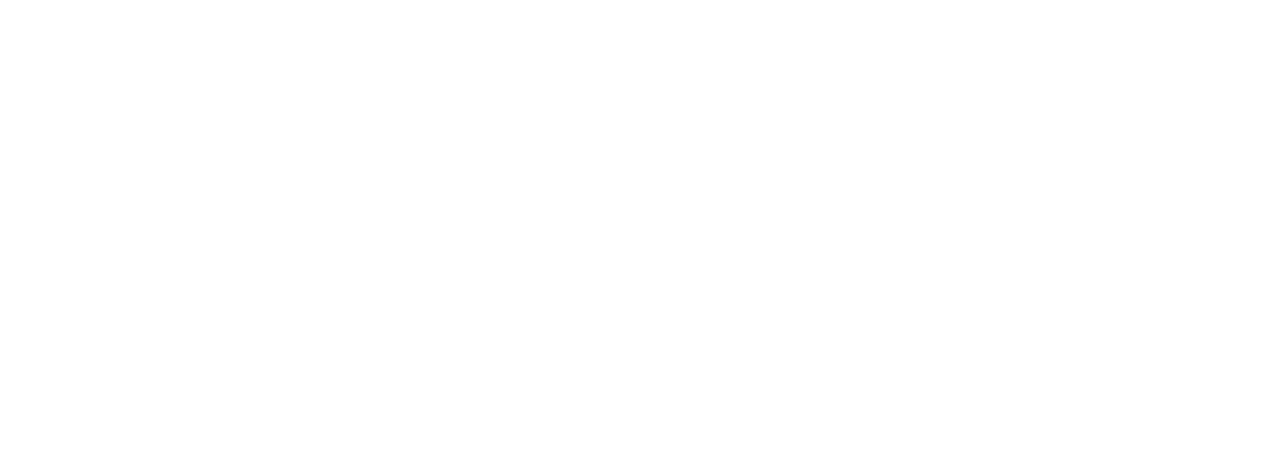
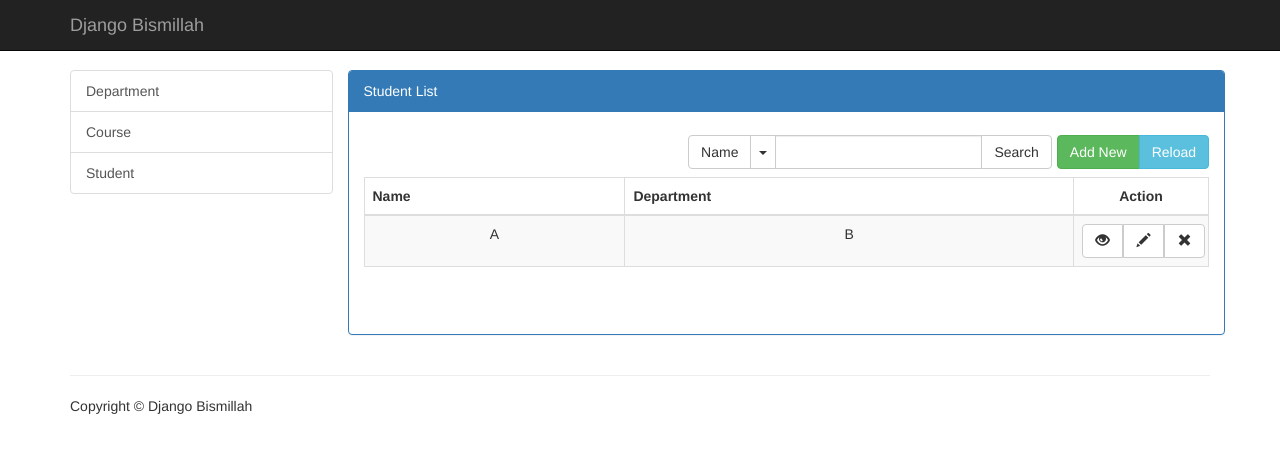
Before and after one commit to hmtmcse-exp/python, a Django app: page / in a window 1280 px wide. Before the commit the part shown is empty. Shown: the top 453 px of the page. Run offline with Django 3.2, Linux system fonts and the light colour scheme; some libraries are stand-ins or nearby versions.

Commit message:
Template

```diff
--- a/django/django_crud/templates/university/home.html
+++ b/django/django_crud/templates/university/home.html
@@ -1,10 +1,75 @@
-<!DOCTYPE html>
-<html lang="en">
-<head>
-    <meta charset="UTF-8">
-    <title>Home</title>
-</head>
-<body>
+{% extends 'layouts/app.html' %}
+{% block content %}
+<div class="row">
+    <div class="panel panel-primary">
+        <div class="panel-heading">
+            Student List
+        </div>
+        <div class="panel-body">
+            <div class="navbar-form navbar-right">
+                <div class="btn-toolbar" role="toolbar" aria-label="Toolbar with button groups">
+                    <div class="btn-group" role="group" aria-label="Third group">
+                        <form action="#" method="GET">
+                            <div class="input-group" id="search-area">
+                                <div class="input-group-btn">
+                                    <div class="btn-group">
+                                        <button type="button" class="btn btn-default selected-column-label">Select
+                                        </button>
+                                        <button type="button" class="btn btn-default dropdown-toggle"
+                                                data-toggle="dropdown" aria-expanded="false">
+                                            <span class="caret"></span>
+                                            <span class="sr-only">Toggle Dropdown</span>
+                                        </button>
+                                        <ul class="dropdown-menu selected-column-name" role="menu" selected-data="name">
+                                            <li data="name"><a href="#">Name</a></li>
+                                            <li data="department"><a href="#">Department</a></li>
+                                        </ul>
+                                    </div>
+                                </div>
+                                <input type="text" name="colValue" class="form-control" value=""/>
+                                <input type="hidden" name="colName" class="selected-column-name" value=""/>
+                                <span class="input-group-btn">
+									<button class="btn btn-default" type="submit">Search</button>
+								</span>
+                            </div>
+                        </form>
 
-</body>
-</html>
+
+                    </div>
+                    <div class="btn-group" role="group" aria-label="First group">
+                        <a href="" class="btn  btn-success">Add New</a>
+                        <a href="" class="btn  btn-info">Reload</a>
+                    </div>
+                </div>
+            </div>
+            <table class="table table-bordered table-striped">
+                <thead>
+                <tr>
+                    <th>Name</th>
+                    <th>Department</th>
+                    <th class="action-row">Action</th>
+                </tr>
+                </thead>
+                <tbody>
+                <tr class="text-center">
+                    <td>A</td>
+                    <td>B</td>
+                    <td class="action-row">
+                        <div class="btn-toolbar">
+                            <div class="btn-group  btn-group-justified">
+                                <a href="" class="btn  btn-default"><i class="glyphicon glyphicon-eye-open"></i></a>
+                                <a href="" class="btn  btn-default"><i class="glyphicon glyphicon-pencil"></i></a>
+                                <a href="" class="btn  btn-default"><i class="glyphicon glyphicon-remove"></i></a>
+                            </div>
+                        </div>
+                    </td>
+                </tr>
+                </tbody>
+            </table>
+            <div class="paginate">
+
+            </div>
+        </div>
+    </div>
+</div>
+{% endblock %}
```
